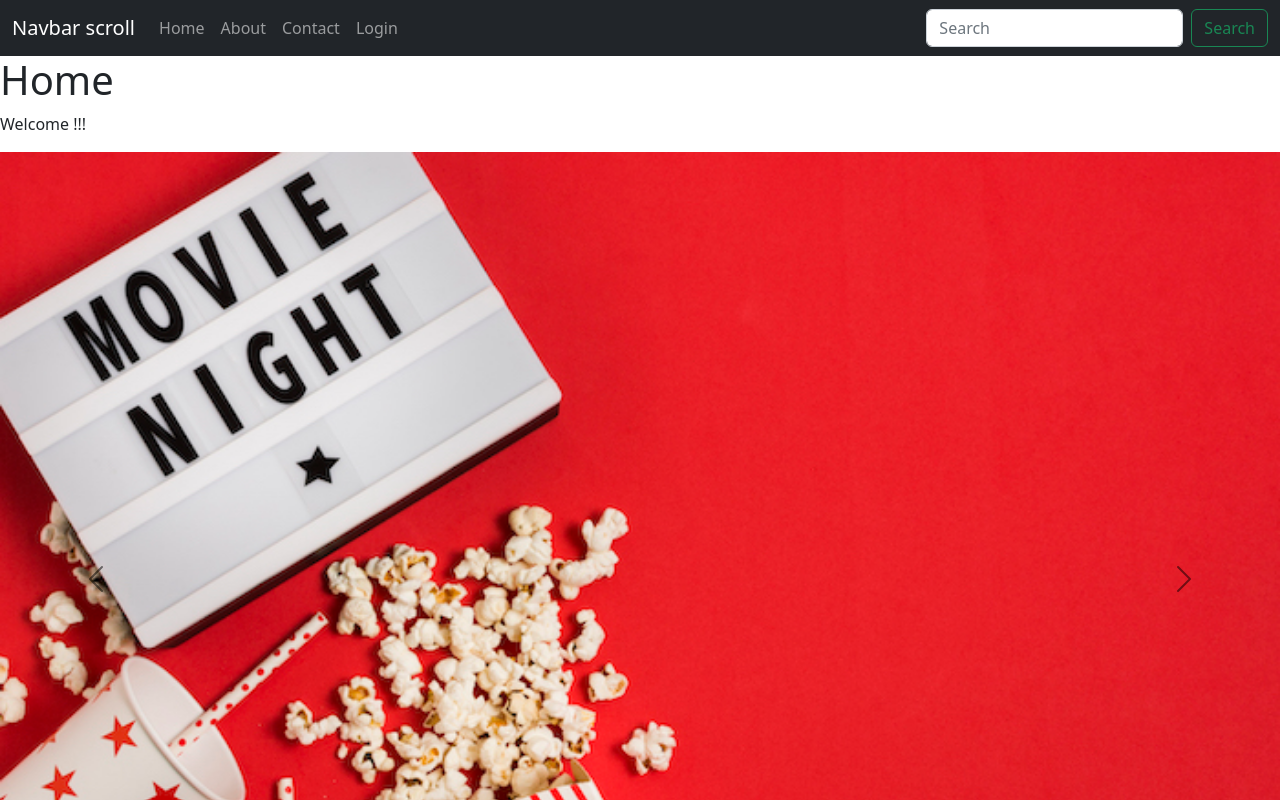
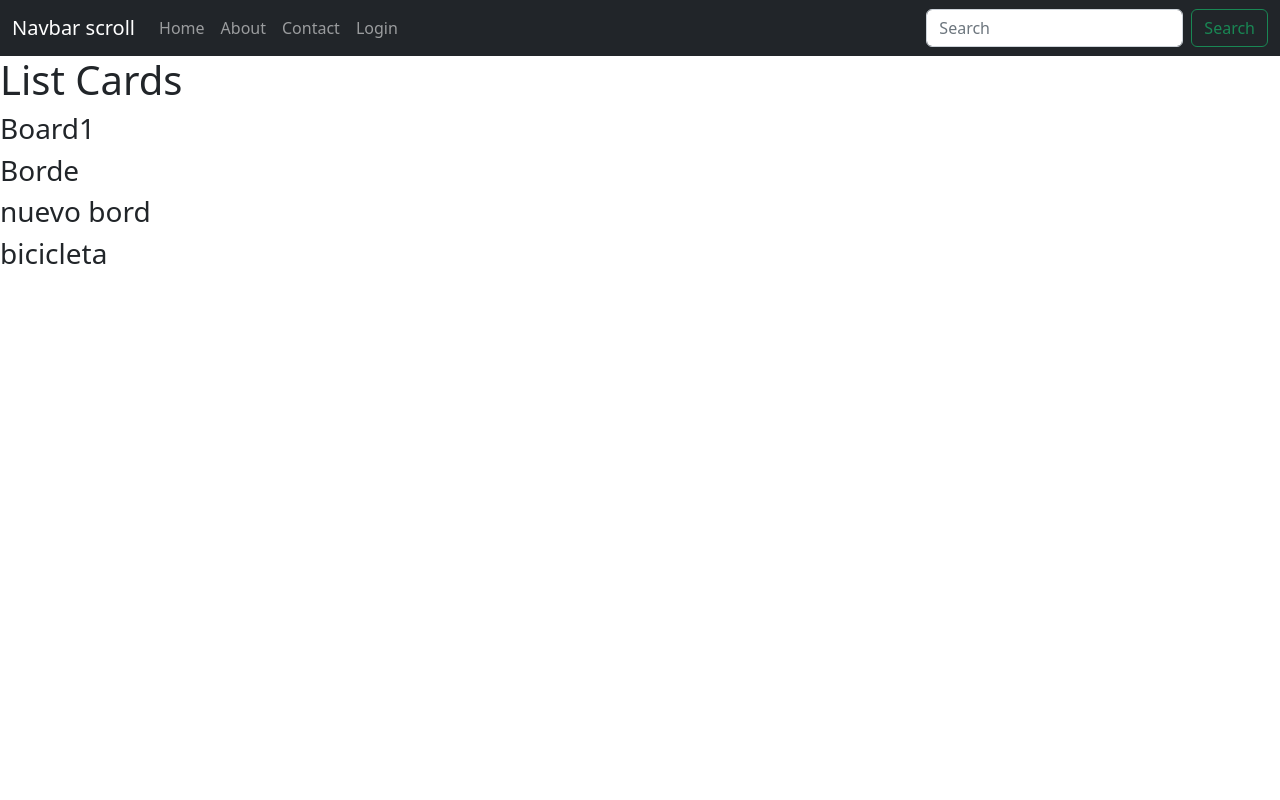
Before and after one commit to Vicra/experiencia-de-usuario-q2-2023, a React (Create React App) app in the folder movie-reviewer-app/: page / in a window 1280 px wide. Shown: the top 800 px of the page. Built offline with nearby package versions, Linux system fonts and the light colour scheme.

Commit message:
redux, dispatch, selectors, filter

```diff
--- a/movie-reviewer-app/package.json
+++ b/movie-reviewer-app/package.json
@@ -3,6 +3,7 @@
   "version": "0.1.0",
   "private": true,
   "dependencies": {
+    "@reduxjs/toolkit": "^1.9.5",
     "@testing-library/jest-dom": "^5.16.5",
     "@testing-library/react": "^13.4.0",
     "@testing-library/user-event": "^13.5.0",
@@ -11,6 +12,7 @@
     "react": "^18.2.0",
     "react-bootstrap": "^2.7.4",
     "react-dom": "^18.2.0",
+    "react-redux": "^8.0.7",
     "react-router-dom": "^5.3.0",
     "react-scripts": "5.0.1",
     "web-vitals": "^2.1.4"
--- a/movie-reviewer-app/src/App.js
+++ b/movie-reviewer-app/src/App.js
@@ -2,26 +2,26 @@ import {
   BrowserRouter as Router,
   Switch,
   Route,
-  useLocation,
 } from "react-router-dom";
 import "./App.css";
-import Slider from "./components/Slider";
+// import Slider from "./components/Slider";
 
-import NavigationBar from "./pages/NavigationBar/NavigationBar";
+import NavigationBar from "./pages/NavigationBar";
 import Login from "./components/Login";
+import ListCards from "./components/ListCards";
 
-const Home = () => {
-  const search = useLocation().search;
-  const searchParams = new URLSearchParams(search);
+// const Home = () => {
+//   const search = useLocation().search;
+//   const searchParams = new URLSearchParams(search);
 
-  return (
-    <>
-      <h1>Home</h1>
-      <p>Welcome {searchParams.get("name")}!!!</p>
-      <Slider />
-    </>
-  );
-};
+//   return (
+//     <>
+//       <h1>Home</h1>
+//       <p>Welcome {searchParams.get("name")}!!!</p>
+//       <Slider />
+//     </>
+//   );
+// };
 
 const About = () => {
   return (
@@ -46,7 +46,7 @@ function App() {
       <NavigationBar />
       <Router>
         <Switch>
-          <Route exact path="/" component={Home} />
+          <Route exact path="/" component={ListCards} />
           <Route path="/about" component={About} />
           <Route path="/login" component={Login} />
           <Route path="/contact" component={Contact} />
--- /dev/null
+++ b/movie-reviewer-app/src/app/store.js
@@ -0,0 +1,6 @@
+import { configureStore } from '@reduxjs/toolkit';
+import searchTextReducer from '../src/features/searchText/searchTextSlice';
+
+export const store = configureStore({
+  reducer: { searchText: searchTextReducer },
+});
--- /dev/null
+++ b/movie-reviewer-app/src/components/ListCards/ListCards.jsx
@@ -0,0 +1,38 @@
+import React from "react";
+import { useSelector } from "react-redux";
+
+const boards = [
+  {
+    name: "Board1", //CONTAINS
+    description: "description board1",
+  },
+  {
+    name: "Borde",
+    description: "description sadsd",
+  },
+  {
+    name: "nuevo bord",
+    description: "description qweqwe",
+  },
+  {
+    name: "bicicleta",
+    description: "description ghjkl",
+  },
+];
+
+function ListCards(props) {
+  const searchText = useSelector((state) => state.searchText.value);
+  const toShowboards = boards.filter((b) =>
+    b.name.toLowerCase().includes(searchText.toLowerCase())
+  );
+  return (
+    <div>
+      <h1>List Cards</h1>
+      {toShowboards.map((board) => {
+        return <h3>{board.name}</h3>;
+      })}
+    </div>
+  );
+}
+
+export default ListCards;
--- /dev/null
+++ b/movie-reviewer-app/src/components/ListCards/index.js
@@ -0,0 +1,2 @@
+import ListCards from "./ListCards";
+export default ListCards;
--- a/movie-reviewer-app/src/pages/NavigationBar/NavigationBar.jsx
+++ b/movie-reviewer-app/src/pages/NavigationBar/NavigationBar.jsx
@@ -5,14 +5,18 @@ import Form from "react-bootstrap/Form";
 import Nav from "react-bootstrap/Nav";
 import Navbar from "react-bootstrap/Navbar";
 
+import { useSelector, useDispatch } from "react-redux";
+import { setSearchInput } from "../../src/features/searchText/searchTextSlice";
+
 function NavigationBar() {
+  const searchText = useSelector((state) => state.searchText.value);
+  const dispatch = useDispatch();
+
   const history = useHistory();
   const isLoggedIn = !!localStorage.getItem("accessToken");
 
   const logout = () => {
-    // limpiar el local storage
     localStorage.clear();
-    // redireccionar
     history.push("/login");
   };
 
@@ -43,6 +47,14 @@ function NavigationBar() {
               placeholder="Search"
               className="me-2"
               aria-label="Search"
+              value={searchText}
+              onChange={(e) => {
+                console.log(e.target.value);
+                if (e.target.value !== searchText) {
+                  dispatch(setSearchInput(e.target.value));
+                }
+                console.log(searchText);
+              }}
             />
             <Button variant="outline-success">Search</Button>
           </Form>
--- /dev/null
+++ b/movie-reviewer-app/src/pages/NavigationBar/index.js
@@ -0,0 +1,2 @@
+import NavigationBar from "./NavigationBar";
+export default NavigationBar;
--- /dev/null
+++ b/movie-reviewer-app/src/src/features/searchText/searchTextSlice.js
@@ -0,0 +1,19 @@
+import { createSlice } from '@reduxjs/toolkit';
+
+const initialState = {
+  value: "",
+};
+
+export const searchTextSlice = createSlice({
+  name: 'searchText',
+  initialState,
+  reducers: {
+    setSearchInput: (state, action) => {
+      state.value = action.payload;
+    },
+  },
+});
+
+export const { setSearchInput } = searchTextSlice.actions;
+
+export default searchTextSlice.reducer;
```
Also changed, not shown: movie-reviewer-app/src/index.js (+5 -2 lines), 1 other file (tests, documents, lock files or other folders).
